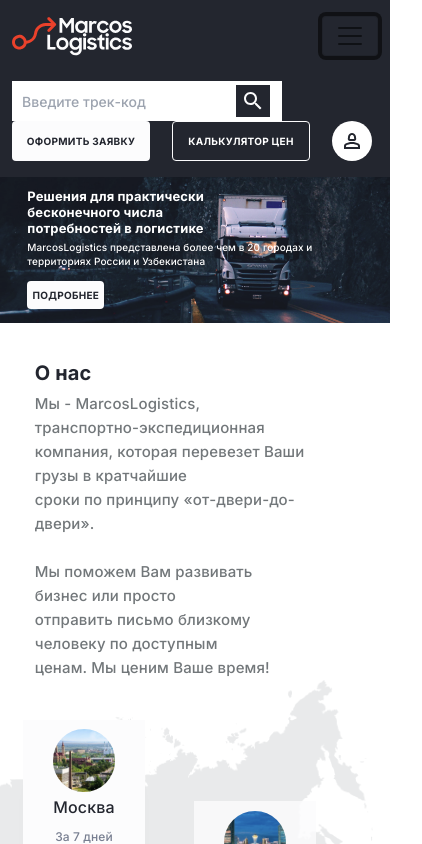
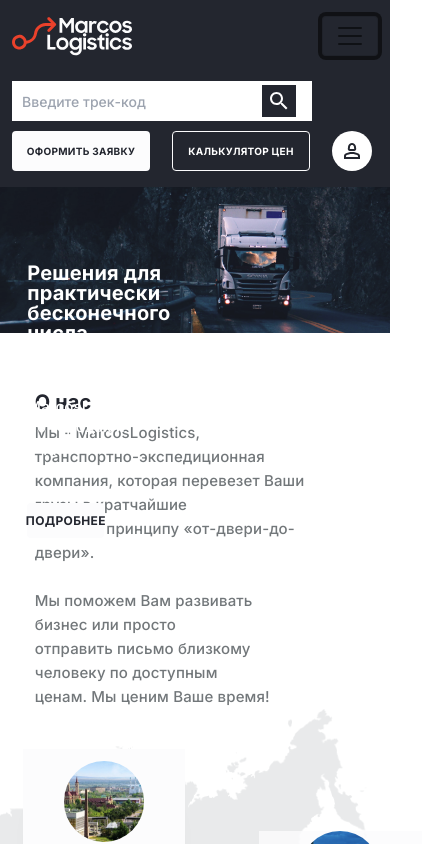
Before and after one commit to marufjon2001/marcoslogistik, a React (Create React App) app: page / in a window 390 px wide. Both pictures are taken after a click on the button 350 px from the left and 36 px from the top of the page. Shown: the top 844 px of the page, 422 px wide, since content can reach past the window. Built offline with nearby package versions, Linux system fonts and the light colour scheme.

Commit message:
respons\

```diff
--- a/src/Component/Home/Swiper/main.css
+++ b/src/Component/Home/Swiper/main.css
@@ -14,3 +14,21 @@
     }
 
 }
+
+@media (max-width:768px) {
+    .swipperr {
+        font-size: 32px !important;
+        margin-left: 360px !important;
+    }
+    .slick-list {
+        width: 100% !important;
+    }
+    .caruseljs {
+        width: 900px !important;
+    }
+    .slick-track {
+        display: flex !important;
+        gap: 20px !important;
+    }
+
+}
--- a/src/Component/Home/home.css
+++ b/src/Component/Home/home.css
@@ -117,3 +117,110 @@
    display: none !important;
   }
 }
+
+
+@media (max-width: 768px) {
+  .text {
+    width: 59.2% !important;
+    font-size: 20px !important;
+    margin-top: -20px !important;
+    line-height: 20px !important;
+  }
+  .text_1 {
+    width: 100% !important;
+    font-size: 15px !important;
+    margin-top: -10px !important;
+    line-height: 20px !important;
+  }
+  .button {
+    margin-top: -13% !important;
+    font-size: 12px !important;
+    font-weight: 800 !important;
+    width: 23% !important;
+    height: 35px !important;
+  }
+  .Map {
+    margin-top: -0% !important;
+  }
+  .onastext {
+    width: 100% !important;
+    flex-direction: column !important;
+  }
+  .onas_box {
+    margin-left: -50px !important;
+  }
+  .onass {
+    font-size: 20px !important;
+  }
+  .xarita_box {
+    width: 150% !important;
+  }
+  .xarita {
+    width: 800px !important;
+  }
+  .Москва {
+    width: 40% !important;
+    height: 70% !important;
+    padding: 10px !important;
+  }
+  .Москва_xarita {
+    width: 40% !important;
+    height: 60% !important;
+    margin-left: 72% !important;
+    margin-top: 30% !important;
+  }
+  .imglar {
+    border-radius: 50px;
+  }
+  .Часто {
+    font-size: 28px !important;
+    display: flex !important;
+    justify-content: center !important;
+    margin-left: 35px !important;
+  }
+  .coolapse {
+   width: 100% !important;
+   padding: 10px !important;
+  }
+  .carusel {
+   width: 100% !important;
+   gap: 48px !important;
+  }
+  .skidka {
+   display: flex;
+   justify-content: center;
+   align-items: center;
+   flex-direction: column;
+   text-align: center;
+  }
+  .caruselmenu {
+   width: 80% !important;
+  }
+  .moskva {
+   width: 105% !important;
+  }
+  .stoimost {
+   width: 400px !important;
+  }
+  .otzvi {
+   display: none;
+  }
+  .kontakt {
+   display: flex !important;
+   justify-content: center !important;
+   align-items: center !important;
+   flex-direction: column-reverse;
+   margin-top: -35px !important;
+  }
+  .carusel12 {
+   width: 100% !important;
+   overflow: hidden !important;
+  }
+  .carusell {
+   box-sizing: border-box;
+  }
+  .Высота {
+   width: 100% !important;
+   display: none !important;
+  }
+}
--- a/src/Component/Navbar/Navbar.jsx
+++ b/src/Component/Navbar/Navbar.jsx
@@ -80,7 +80,7 @@
     <Box>
      <Navbar1/>
      <Box>
-    <Navbar style={{backgroundColor: '#23262F',width: '100%'}} expand="lg">
+    <Navbar  style={{backgroundColor: '#23262F',width: '100%'}} expand="lg">
       <Container className='navbar'>
         <Link to={"/"}>
         <img style={{height: '40px'}} src={navbar} alt="" />
@@ -88,12 +88,12 @@
         <Navbar.Toggle  aria-controls="basic-navbar-nav" />
         <Navbar.Collapse className='nav' id="basic-navbar-nav">
           <Nav style={{position: 'relative'}} className="me-auto">
-           <input className="" type="search"placeholder='Введите трек-код' style={{fontFamily: 'Inter',fontWeight: '400',fontSize: '14px',lineHeight: '16px',color: ' #72777A',width: '270px',height: '40px',paddingLeft: '10px'}}/>
-           <Box  ml={28} mt={0.5} sx={{width: '34px',height: '32px',backgroundColor: '#23262F',display: 'flex',justifyContent: 'center',alignItems: 'center',position: 'absolute',color: '#FCFCFD'}}>
+           <input className="searchinpu" type="search"placeholder='Введите трек-код' style={{fontFamily: 'Inter',fontWeight: '400',fontSize: '14px',lineHeight: '16px',color: ' #72777A',width: '270px',height: '40px',paddingLeft: '10px'}}/>
+           <Box className="search" ml={28} mt={0.5} sx={{width: '34px',height: '32px',backgroundColor: '#23262F',display: 'flex',justifyContent: 'center',alignItems: 'center',position: 'absolute',color: '#FCFCFD'}}>
            <SearchIcon/>
            </Box>
           </Nav>
-          <Box sx={{display: 'flex',gap: '22px'}}>
+          <Box className="navbtnall" sx={{display: 'flex',gap: '22px'}}>
       <Button  style={{fontFamily: 'Inter',fontWeight: '700',fontSize: '10px',lineHeight: '12px',color: '#23262F',width: '138px',backgroundColor: '#FCFCFD',padding: '13px',height: '40px'}}> <Link style={{textDecoration: 'none',color: '#23262F'}} to={'menu'}> Оформить заявку</Link></Button>
      <Button  style={{fontFamily: 'Inter',fontWeight: '700',fontSize: '10px',lineHeight: '12px',color: '#FCFCFD',width: '138px',backgroundColor: '#23262F',padding: '13px',border: '1px solid #FCFCFD',height: '40px',textDecoration: 'none'}}> <a style={{textDecoration: 'none',color: 'white'}} href="#carusel"> Калькулятор цен</a></Button>
 {/* ---------------------------modalka----------------------------------------------- */}
--- a/src/Component/Navbar/main.css
+++ b/src/Component/Navbar/main.css
@@ -8,4 +8,34 @@
         flex-direction: column !important;
         text-align: center !important;
     }
+    .searchinpu {
+        width: 300px !important;
+    }
+    .search {
+        margin-left: 250px !important;
+    }
+    .navbtnall {
+        margin-top: 10px !important;
+    }
 }
+@media (max-width:768px) {
+    .voyti {
+        width: 85% !important;
+    }
+
+    .yeshyo {
+        display: flex !important;
+        justify-content: center !important;
+        flex-direction: column !important;
+        text-align: center !important;
+    }
+    .searchinpu {
+        width: 300px !important;
+    }
+    .search {
+        margin-left: 250px !important;
+    }
+    .navbtnall {
+        margin-top: 10px !important;
+    }
+}
--- a/src/Component/Oformit/Posilku/Tovar/Posilku.css
+++ b/src/Component/Oformit/Posilku/Tovar/Posilku.css
@@ -26,3 +26,23 @@
       width: 84% !important;
    }
 }
+@media (max-width: 768px) {
+   .posilku {
+    width: 160px !important;
+    font-size: 11px !important;
+   }
+   .redddd {
+    width: 75% !important;
+    padding: 15px !important;
+   }
+
+   .input_1 {
+      width: 80% !important;
+   }
+   .inputtextare {
+      width: 84% !important;
+   }
+   .textarea {
+      width: 84% !important;
+   }
+}
--- a/src/Component/Oplata/main.css
+++ b/src/Component/Oplata/main.css
@@ -17,3 +17,23 @@
         width: 100px !important;
     }
 }
+@media (max-width:768px) {
+    .oplata {
+        width: 50% !important;
+    }
+    .oplatabtn {
+        width: 42% !important;
+    }
+    .koplate {
+        font-size: 20px !important;
+        line-height: 70px !important;
+    }
+    .zayafkaimg {
+        width: 100% !important;
+        height: 100% !important;
+        /* margin-top: -8% !important; */
+    }
+    .otmenabtn {
+        width: 180px !important;
+    }
+}
```
